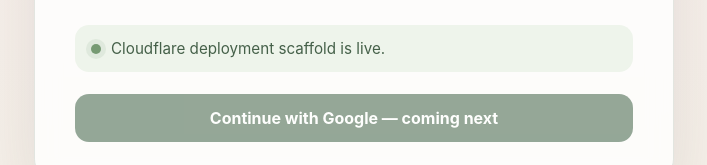
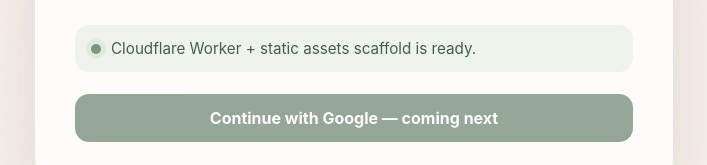
Before and after one commit to Tweaver347/StrawberryMatchaTracker, a website: page public/index.html in a window 1280 px wide. Shown: the part 455-620 px from the top of the page, without its empty margins (286-993 px from the left). Drawn offline with Linux system fonts and the light colour scheme.

Commit message:
Refresh app status to trigger Cloudflare rebuild

```diff
--- a/public/index.html
+++ b/public/index.html
@@ -16,7 +16,7 @@
 
       <div class="status">
         <span class="dot" aria-hidden="true"></span>
-        <span>Cloudflare deployment scaffold is live.</span>
+        <span>Cloudflare Worker + static assets scaffold is ready.</span>
       </div>
 
       <div class="actions">
```
